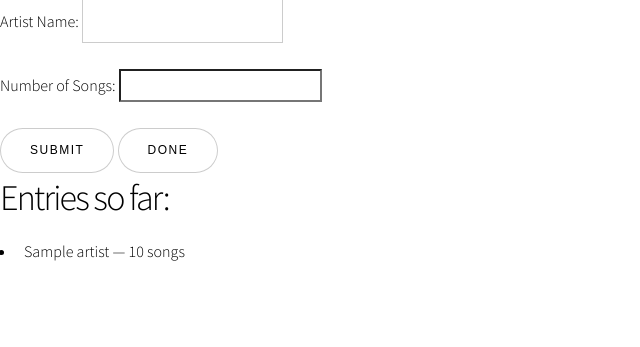
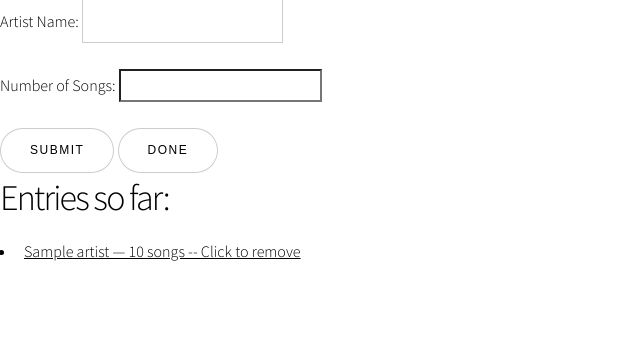
Before and after one commit to lescinsc/Playlist-Manager, a Flask app: template templates/inputs.html in a window 1280 px wide. Shown: the part 194-541 px from the top of the page, without its empty margins (0-640 px from the left). Run offline with Flask 3, Linux system fonts and the light colour scheme; the template is opened without the code that fills it: most values are stand-ins (such as "Sample title", 1, 10 or a date in 2020).

Commit message:
current dev status

```diff
--- a/app.py
+++ b/app.py
@@ -14,7 +14,8 @@ load_dotenv()
 sp_oauth = SpotifyOAuth(
     client_id=os.getenv("SPOTIPY_CLIENT_ID"),
     client_secret=os.getenv("SPOTIPY_CLIENT_SECRET"),
-    redirect_uri="https://playlist-manager-n6nm.onrender.com/callback",
+    #redirect_uri="https://playlist-manager-n6nm.onrender.com/callback",
+    redirect_uri="http://127.0.0.1:5000/callback",
     scope="playlist-modify-public",
     show_dialog=True ,
     cache_path=".cache"
@@ -41,8 +42,6 @@ def home():
 
         if session.get('entries') is None:
             session['entries'] = []
-
-
         if request.method == 'POST':
             # Check if the 'done' button was pressed
             # Append a placeholder entry and redirect to the done page
@@ -52,7 +51,6 @@ def home():
                 return redirect(url_for('done'))
             # Otherwise, keep getting input from the user
             else:
-                print(session['entries'])
                 artist = request.form.get('artist_name')
                 num_songs = request.form.get('num_songs')
                 if artist and num_songs:
@@ -100,6 +98,16 @@ def create_playlist():
 
     return f"<h2>Playlist '{playlist_name}' created!</h2><p><a href='{uri}' target='_blank'>Open Playlist</a></p>"
 
+@app.route('/remove/<artist_name>', methods=['GET'])
+def remove_artist(artist_name):
+    artist_name = request.args.get('artist_name')
+    print(artist_name)
+    if 'entries' in session:
+        session['entries'] = [entry for entry in session['entries'] if entry.get('artist') != artist_name]
+        session.modified = True
+    return redirect(url_for('home'))
+
+
 @app.route('/logout')
 def logout():
     if os.path.exists(".cache"):
--- a/templates/inputs.html
+++ b/templates/inputs.html
@@ -6,6 +6,7 @@
 </head>
 <body>
     <h1> Logged in as {{ user }}</h1>
+
     <a href="/logout">Log Out</a>
     <h1>Enter Artist Info</h1>
     <form method="POST">
@@ -23,7 +24,7 @@
     <h2>Entries so far:</h2>
     <ul>
         {% for entry in entries %}
-            <li>{{ entry.artist }} — {{ entry.songs }} songs</li>
+            <li> <a href="{{ url_for('remove_artist', artist_name=entry.artist) }}"> {{ entry.artist }} — {{ entry.songs }} songs -- Click to remove</a></li>
         {% endfor %}
     </ul>
 </body>
```
Also changed, not shown: artistmethods.py (line endings or trailing spaces).
